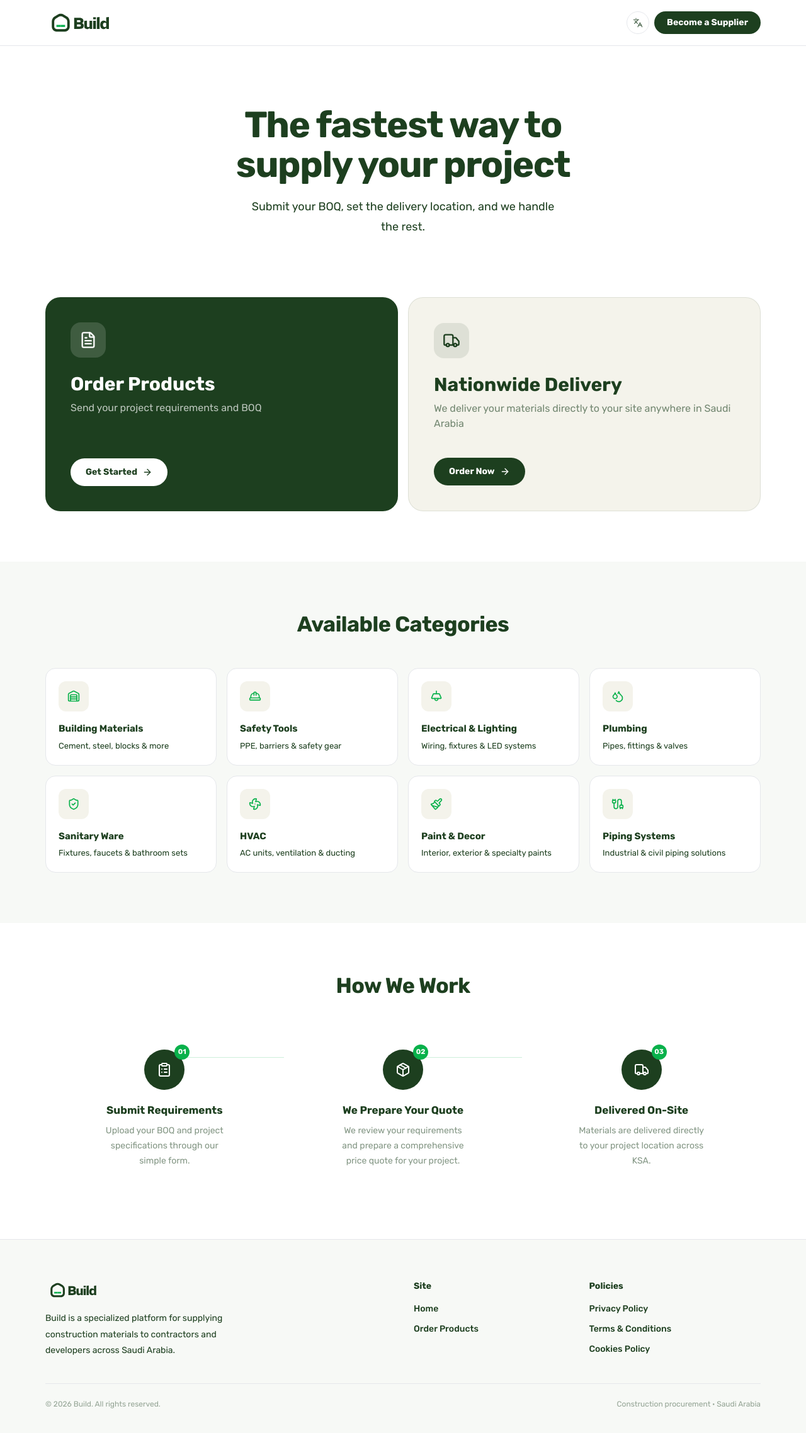
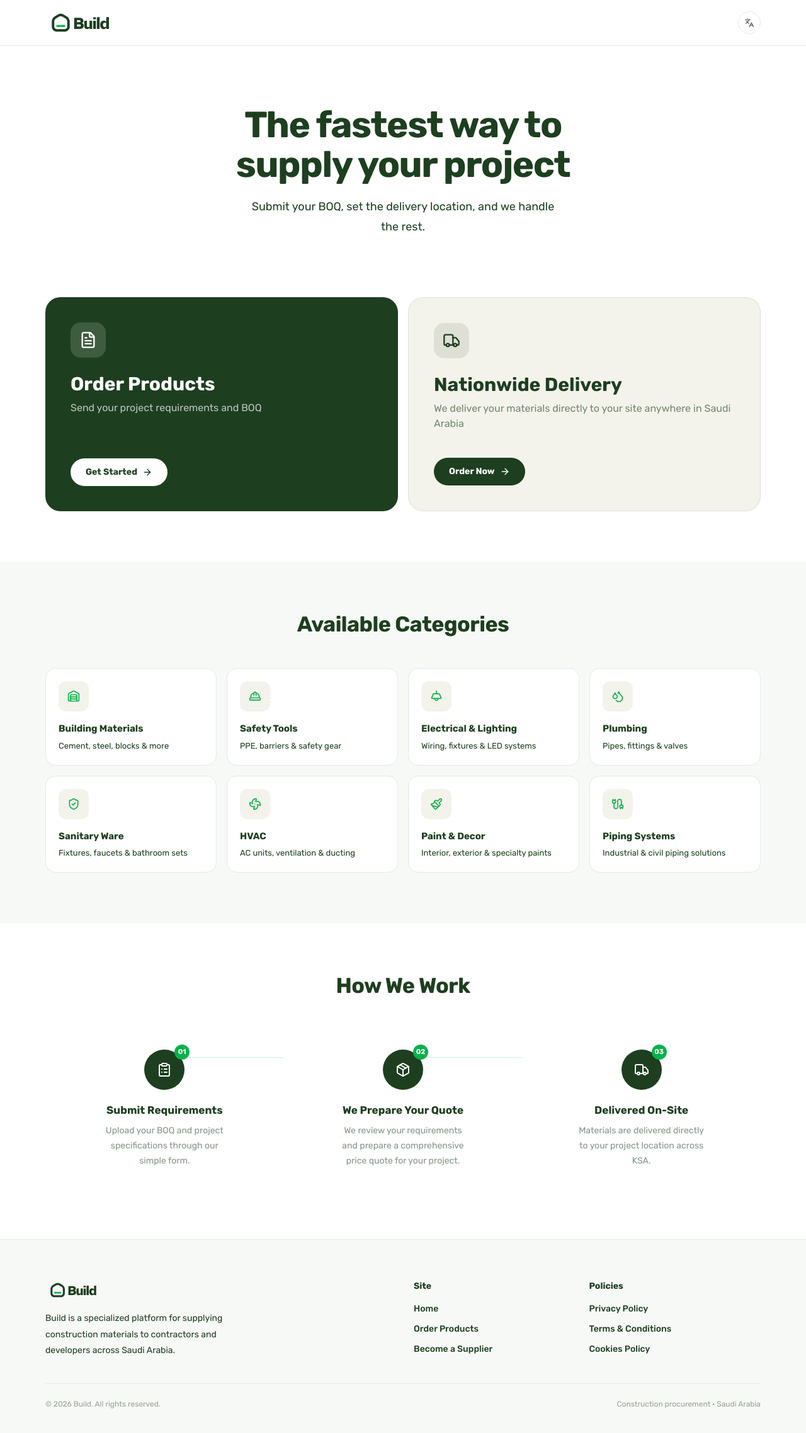
Before and after one commit to sulaimanalsuqub/buildsaudi, a Next.js app: page / in a window 1280 px wide. Shown: the top 2276 px of the page at 63% size. Built offline with nearby package versions, Linux system fonts and the light colour scheme; no server answers.

Commit message:
move كن موردًا from header to footer nav
Co-Authored-By: Claude Sonnet 4.6 <noreply@anthropic.com>

```diff
--- a/components/layout/site-footer.tsx
+++ b/components/layout/site-footer.tsx
@@ -14,6 +14,7 @@ export function SiteFooter({ isRtl = false }: SiteFooterProps) {
     main: [
       { href: isRtl ? "/ar" : "/", label: isRtl ? "الرئيسية" : "Home" },
       { href: isRtl ? "/ar/get-quote" : "/get-quote", label: isRtl ? "أطلب المنتجات" : "Order Products" },
+      { href: isRtl ? "/ar/register" : "/register", label: isRtl ? "كُن موردًا" : "Become a Supplier" },
     ],
     legal: [
       { href: `${legalBase}/privacy-policy`, label: isRtl ? "سياسة الخصوصية" : "Privacy Policy" },
--- a/components/layout/site-header.tsx
+++ b/components/layout/site-header.tsx
@@ -22,7 +22,6 @@ export function SiteHeader({ isRtl = false }: SiteHeaderProps) {
 
   const homeHref = isRtl ? "/ar" : "/";
   const languageHref = isRtl ? "/" : "/ar";
-  const registerHref = isRtl ? "/ar/register" : "/register";
 
   return (
     <header
@@ -51,12 +50,6 @@ export function SiteHeader({ isRtl = false }: SiteHeaderProps) {
           >
             <Languages className="h-4 w-4" />
           </Link>
-          <Link
-            href={registerHref}
-            className="inline-flex h-9 items-center justify-center rounded-full bg-brand-dark px-5 text-sm font-bold text-white transition hover:bg-brand-primary"
-          >
-            {isRtl ? "كُن موردًا" : "Become a Supplier"}
-          </Link>
         </div>
       </Container>
     </header>
```
